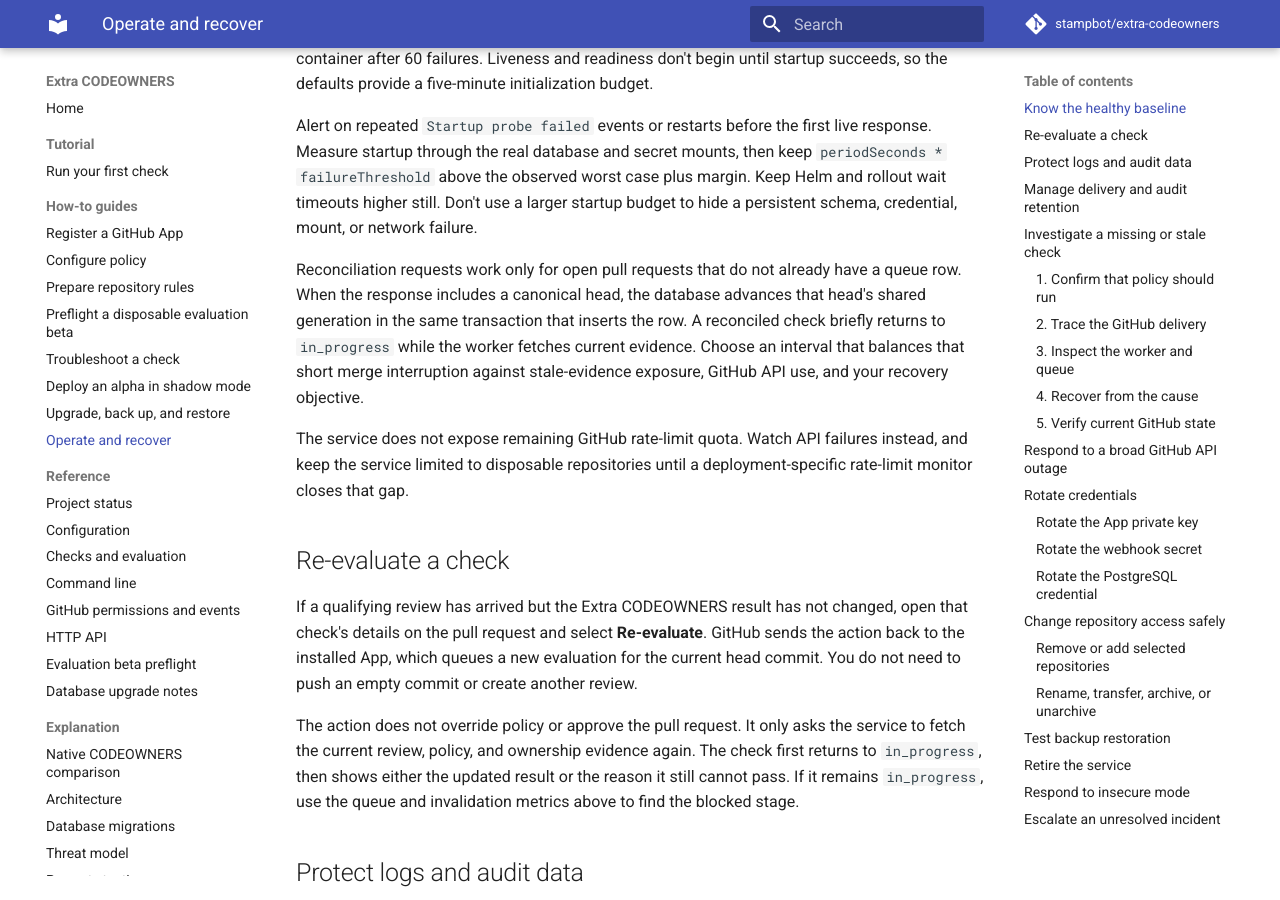
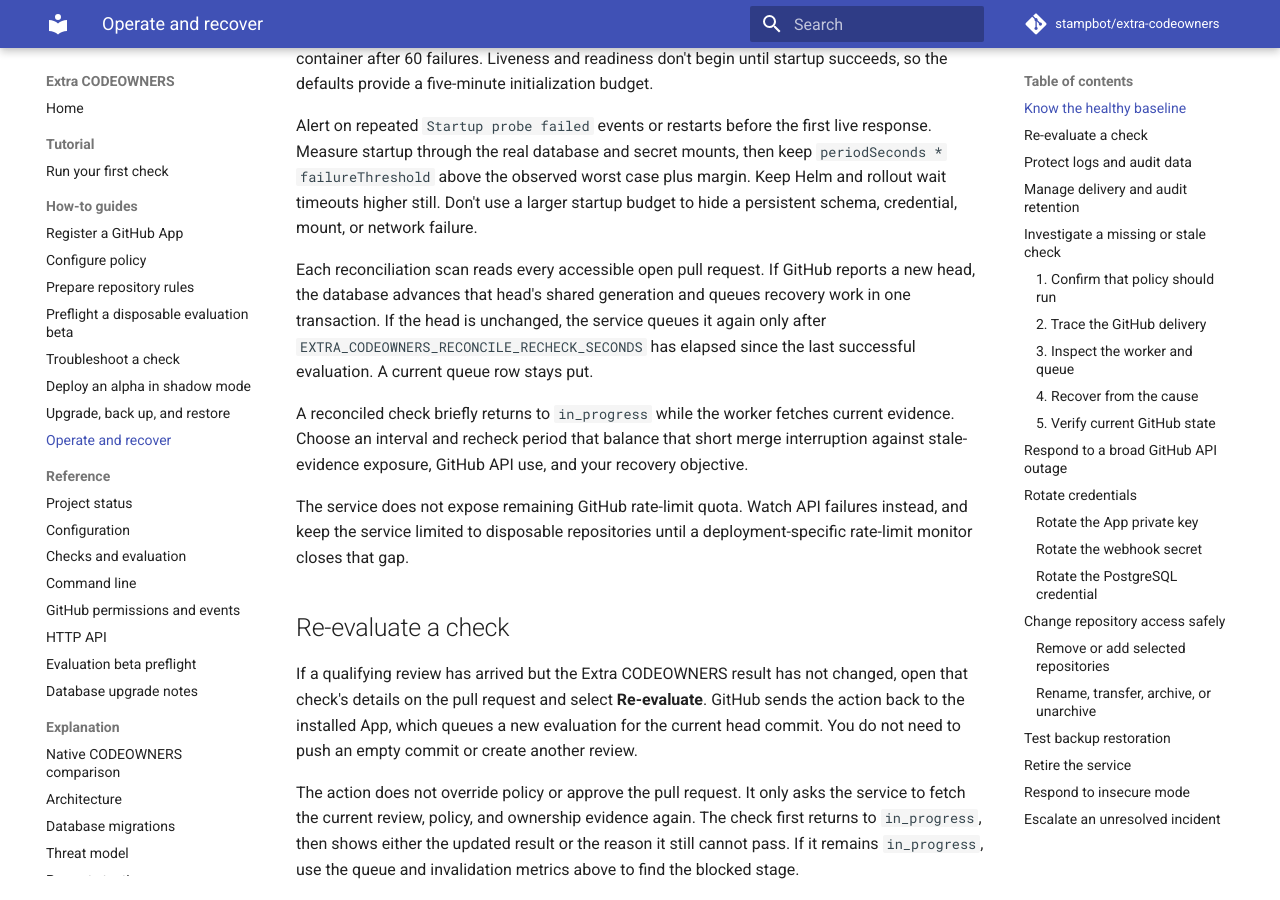
Before and after one commit to stampbot/extra-codeowners, an MkDocs documentation site: the page built from docs/how-to/operate.md, in a window 1280 px wide and 900 px high, scrolled down 2923 px. Built offline with MkDocs 1.6.1 and Material for MkDocs 9.7.7, drawn with Linux system fonts in a browser that asks for light colours; comment, search, counter and statistics services are not loaded.

Commit message:
docs(operate): describe periodic rechecks
Signed-off-by: Danny Sauer <github@dannysauer.com>

```diff
--- a/docs/how-to/operate.md
+++ b/docs/how-to/operate.md
@@ -119,13 +119,16 @@ margin. Keep Helm and rollout wait timeouts higher still. Don't use a larger
 startup budget to hide a persistent schema, credential, mount, or network
 failure.
 
-Reconciliation requests work only for open pull requests that do not already
-have a queue row. When the response includes a canonical head, the database
-advances that head's shared generation in the same transaction that inserts
-the row. A reconciled check briefly returns to `in_progress` while the worker
-fetches current evidence. Choose an interval that balances that short merge
-interruption against stale-evidence exposure, GitHub API use, and your recovery
-objective.
+Each reconciliation scan reads every accessible open pull request. If GitHub
+reports a new head, the database advances that head's shared generation and
+queues recovery work in one transaction. If the head is unchanged, the service
+queues it again only after `EXTRA_CODEOWNERS_RECONCILE_RECHECK_SECONDS` has
+elapsed since the last successful evaluation. A current queue row stays put.
+
+A reconciled check briefly returns to `in_progress` while the worker fetches
+current evidence. Choose an interval and recheck period that balance that
+short merge interruption against stale-evidence exposure, GitHub API use, and
+your recovery objective.
 
 The service does not expose remaining GitHub rate-limit quota. Watch API
 failures instead, and keep the service limited to disposable repositories
```
